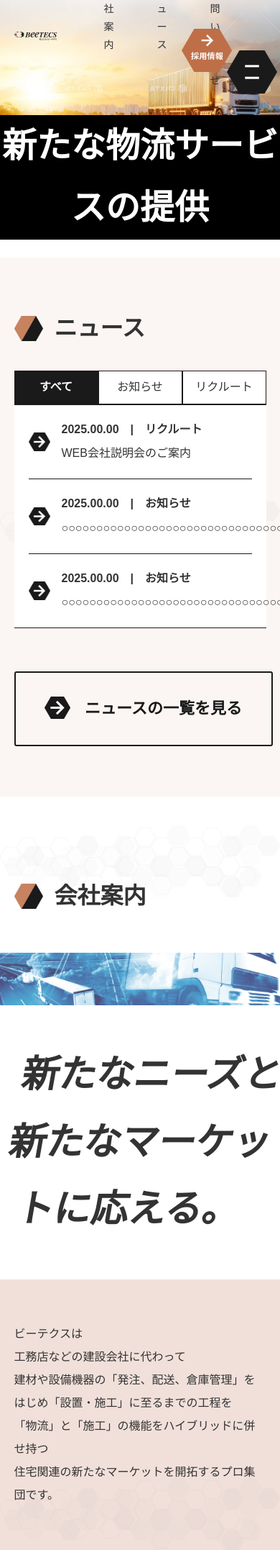
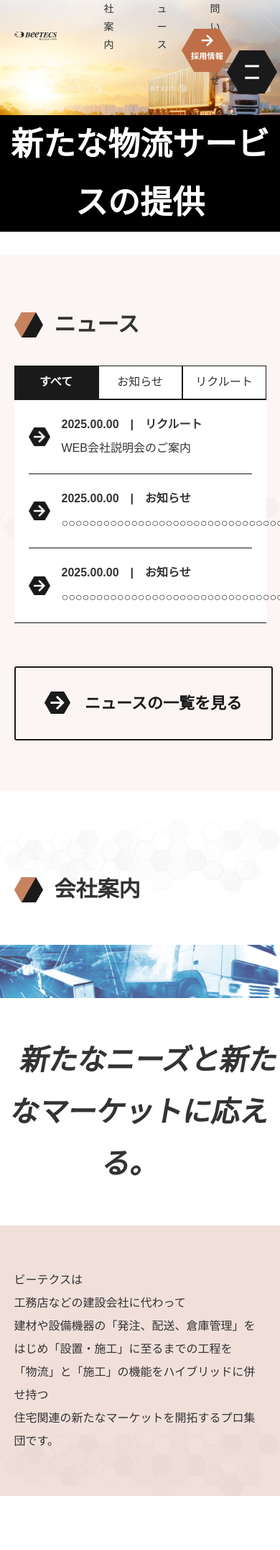
Before and after one commit to masa3811/beetecs2025, a PHP site: page / in a window 390 px wide; the page is wider, and only the part inside the window is pictured. Shown: the top 2154 px of that part at 72% size. Run offline with PHP 8.4, Linux system fonts and the light colour scheme.

Commit message:
ボタン等

```diff
--- a/assets/css/config.css
+++ b/assets/css/config.css
@@ -115,8 +115,8 @@ button {
   display: none;
 }
 
-/* スマホ用：〜767.98px */
-@media (max-width: 767.98px) {
+/* スマホ用 */
+@media (max-width: 600px) {
   .sp-only {
     display: block;
   }
@@ -126,8 +126,8 @@ button {
   }
 }
 
-/* タブレット用：768px〜1024.98px */
-@media (min-width: 768px) and (max-width: 1024.98px) {
+/* タブレット用 */
+@media (min-width: 601px) and (max-width: 820px) {
   .tab-only {
     display: block;
   }
@@ -137,8 +137,8 @@ button {
   }
 }
 
-/* PC用：1025px〜 */
-@media (min-width: 1025px) {
+/* PC用 */
+@media (min-width: 1120px) {
   .pc-only {
     display: block;
   }
@@ -157,8 +157,8 @@ br.pc {
   display: none;
 }
 
-/* SP: 〜767.98px */
-@media (max-width: 767.98px) {
+/* SP*/
+@media (max-width: 600px) {
   br.sp {
     display: block;
   }
@@ -166,8 +166,8 @@ br.pc {
     display: none;
   }
 }
-/* TAB: 768px〜1024.98px */
-@media (min-width: 768px) and (max-width: 1024.98px) {
+/* TAB */
+@media (min-width: 601px) and (max-width: 820px) {
   br.tab {
     display: block;
   }
@@ -175,8 +175,8 @@ br.pc {
     display: none;
   }
 }
-/* PC: 1025px〜 */
-@media (min-width: 1025px) {
+/* PC */
+@media (min-width: 1120px) {
   br.pc {
     display: block;
   }
@@ -184,25 +184,27 @@ br.pc {
     display: none;
   }
 }
-/* === フォントサイズ === */
+
+/* === フォントサイズ（レスポンシブ対応） === */
 .fz-16 {
-  font-size: clamp(0.875rem, 0.5vw + 0.625rem, 1rem);
+font-size: clamp(14px, 0.5vw + 6px, 16px);
 }
 .fz-20 {
-  font-size: clamp(1.125rem, 0.8vw + 0.75rem, 1.25rem);
+  font-size: clamp(16px, 0.5vw + 8px, 20px);
 }
 .fz-22 {
-  font-size: clamp(1.25rem, 1vw + 0.75rem, 1.375rem);
+   font-size: clamp(18px, 1vw + 16px, 22px);;
 }
 .fz-40 {
-  font-size: clamp(2rem, 1vw + 1.5rem, 2.5rem);
+ font-size: clamp(30px, 1vw + 24px, 40px);
 }
 .fz-60 {
-  font-size: clamp(3rem, 1vw + 2.5rem, 3.75rem);
+ font-size: clamp(45px, 1.36vw + 33.82px, 60px);
 }
 .fz-65 {
-  font-size: clamp(3.25rem, 1vw + 2.75rem, 4.0625rem);
+font-size: clamp(40px, 2.27vw + 21.36px, 65px);
 }
+
 /* === 強調スタイル === */
 .font-wb {
   font-weight: bold;
@@ -240,7 +242,7 @@ br.pc {
   line-height: 2;
 }
 /* === メディアクエリ（PC用）=== */
-@media (min-width: 768px) {
+@media (min-width: 1120px) {
   .txt-left-p {
     text-align: left;
   }
--- a/assets/css/style.css
+++ b/assets/css/style.css
@@ -71,10 +71,7 @@ body {
   vertical-align: middle;
   transition: transform 0.3s ease;
 }
-.btn-01:hover {
-  opacity: 1 !important;
-  cursor: pointer;
-}
+
 .btn-01:hover::before {
   transform: translateX(5px);
 }
@@ -98,7 +95,7 @@ body {
   background: url("../img/common/link_arrow-1.png") no-repeat;
   background-size: contain;
   vertical-align: middle;
-    transition: transform 0.3s ease;
+  transition: transform 0.3s ease;
 }
 .btn-02:hover::before {
   transform: translateX(5px);
@@ -533,7 +530,7 @@ select {
 }
 .mv .mv-cnt p {
   color: #000;
-  margin-top: 3.125rem;
+  margin-top: 2.125rem;
   transform: skewX(-10deg);
 }
 /* banner */
@@ -559,6 +556,13 @@ select {
 .arrow-cnt img {
   max-width: 35px;
   padding-right: 0.625rem;
+}
+.arrow-cnt img {
+  transition: transform 0.3s ease;
+}
+
+.banner-item:hover .arrow-cnt img {
+  transform: translateX(5px); /* 右に5px移動 */
 }
 .news {
   position: relative;
@@ -689,6 +693,9 @@ select {
 .detail-item-01 > .detail-img > img {
   transform: translateY(-100px);
 }
+.detail-item-03 > .detail-img > img {
+  transform: translateY(150px);
+}
 .item-01 {
   position: absolute;
   top: 5rem;
@@ -707,7 +714,7 @@ select {
 }
 .item-03 {
   position: absolute;
-  top: -1rem;
+  top: 0;
     left: 25%;
   display: flex;
   flex-direction: row;
--- a/index.html
+++ b/index.html
@@ -73,7 +73,7 @@
   <div class="mv-img"> <img src="assets/img/common/mv_img.jpg" alt="メインビジュアル画像"> </div>
   <div class="mv-cnt">
     <h1 class="fz-60">新たな物流サービスの提供</h1>
-    <p class="fz-65">ビーテクスのラストワンマイルが建設現場を変える。</p>
+    <p class="fz-65 font-wb">ビーテクスのラストワンマイルが建設現場を変える。</p>
   </div>
 </section>
 <section class="banner inner-1350">
```
